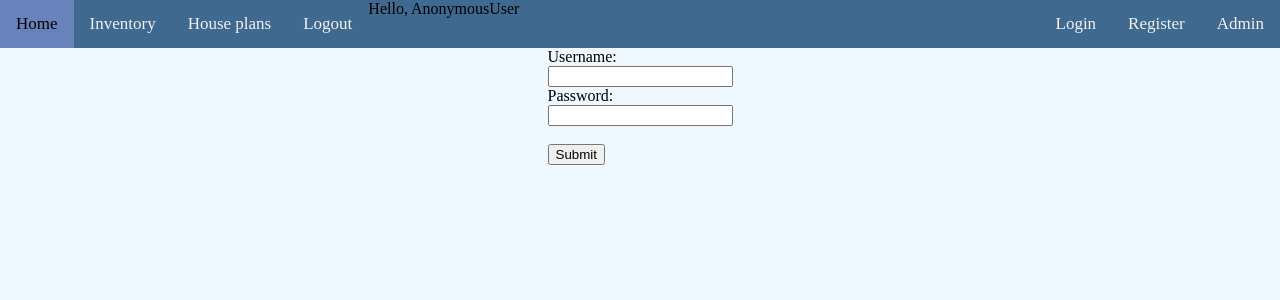
After one commit to Salonce/constructionWebsite, a Django app: page /login/ in a window 1280 px wide. The commit adds this page. Shown: the top 300 px of the page. Run offline with Django 4.2, Linux system fonts and the light colour scheme.

Commit message:
login, logout

```diff
--- a/construction/templates/base.html
+++ b/construction/templates/base.html
@@ -15,6 +15,10 @@
     <a href="/inventoryBrowser/">Inventory</a>
     <a href="/housePlanBrowser/">House plans</a>
     <a href="/admin/" id="right">Admin</a>
+    <a href="/register/" id="right">Register</a>
+    <a href="/login/" id="right">Login</a>
+    <span id="hello-msg">Hello, {{request.user}}</span>
+    <span id="logout"><a href="{% url 'logoutPage' %}">Logout</a> </span>
 </div>
 
 {% block body %}
--- /dev/null
+++ b/construction/templates/login.html
@@ -0,0 +1,19 @@
+{% extends 'base.html' %}
+
+{% block title %}Home{% endblock %}
+
+{% block body %}
+
+<div id="flexWindow">
+
+    <form method="post">
+      {% csrf_token %}
+      <label for="username">Username:</label><br>
+      <input type="text" id="username" name="username"><br>
+      <label for="password">Password:</label><br>
+      <input type="text" id="password" name="password"><br><br>
+      <input type="submit" value="Submit">
+    </form>
+</div>
+
+{% endblock %}
--- a/construction/urls.py
+++ b/construction/urls.py
@@ -8,5 +8,7 @@ urlpatterns = [
   path('housePlanBrowser/<int:id>/', views.housePlan, name='housePlan'),
   path('contact/', views.contact, name='contact'),
   path('register/', views.register, name='register'),
+  path('login/', views.loginPage, name='loginPage'),
+  path('logout/', views.logoutPage, name='logoutPage')
   #path('housePlanBrowser/<int:id>/media/<int:id>', views.housePlan, name='housePlan'),
 ]
--- a/construction/views.py
+++ b/construction/views.py
@@ -1,5 +1,6 @@
+from django.contrib.auth import authenticate, login, logout
 from django.http import HttpResponse, HttpResponseRedirect
-from django.shortcuts import render
+from django.shortcuts import render, redirect
 from django.template import loader
 from django.urls import reverse
 from .models import Inventory, HousePlan
@@ -83,3 +84,25 @@ def register(request):
     'form': form
   }
   return HttpResponse(template.render(context, request))
+
+
+def loginPage(request):
+  if request.method == 'POST':
+    username = request.POST.get('username')
+    password = request.POST.get('password')
+    user = authenticate(request, username=username, password=password)
+
+    if user is not None:
+      login(request, user)
+      return redirect('home')
+
+  template = loader.get_template('login.html')
+  context = {
+
+  }
+  return HttpResponse(template.render(context, request))
+
+
+def logoutPage(request):
+  logout(request)
+  return redirect('loginPage')
```
